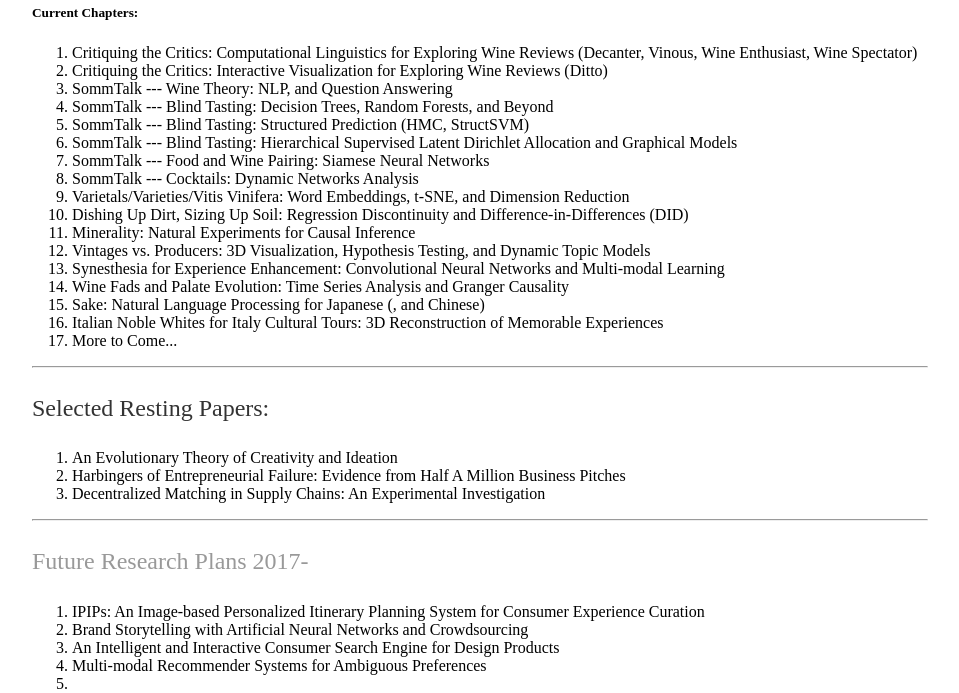
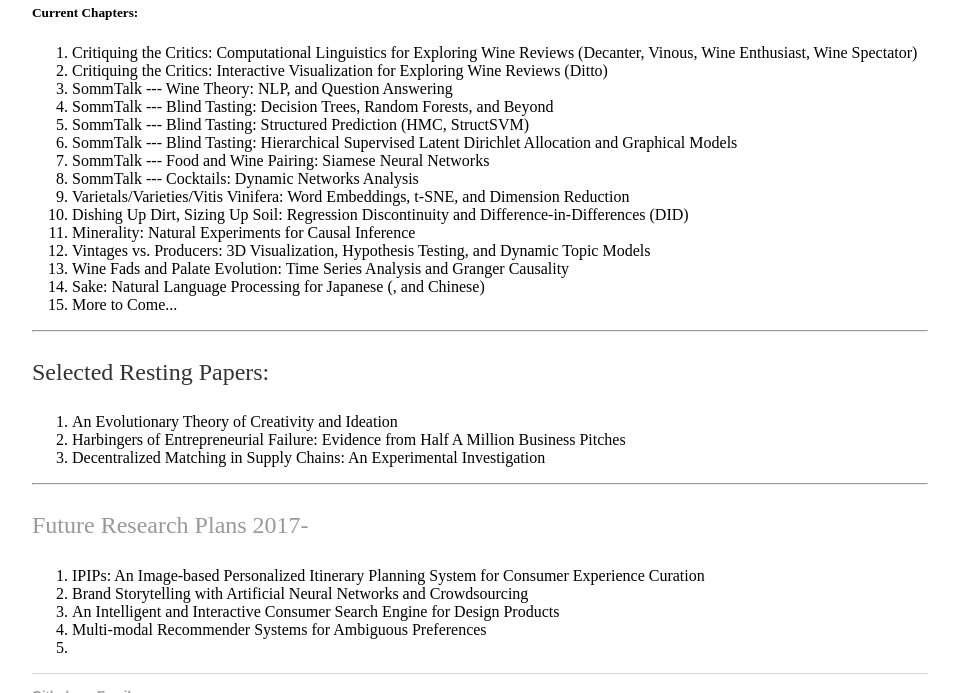
Before and after one commit to shenglih/shenglih.github.io, a Jekyll site: the page built from research/index.html, in a window 1280 px wide and 900 px high, scrolled down 2078 px, cut to the strip 0-693 px from the top of the window. Shown: the whole strip, without its empty margins (160-1119 px from the left). Built offline with Jekyll 4.4.1, drawn with Linux system fonts in a browser that asks for light colours.

Commit message:
Update index.html

```diff
--- a/research/index.html
+++ b/research/index.html
@@ -119,10 +119,11 @@
 	<li>Dishing Up Dirt, Sizing Up Soil: Regression Discontinuity and Difference-in-Differences (DID) </li>
 	<li>Minerality: Natural Experiments for Causal Inference </li>
 	<li>Vintages vs. Producers: 3D Visualization, Hypothesis Testing, and Dynamic Topic Models</li>
-	<li>Synesthesia for Experience Enhancement: Convolutional Neural Networks and Multi-modal Learning</li>
+	<!--<li>Synesthesia for Experience Enhancement: Convolutional Neural Networks and Multi-modal Learning</li>-->
 	<li>Wine Fads and Palate Evolution: Time Series Analysis and Granger Causality </li>
 	<li>Sake: Natural Language Processing for Japanese (, and Chinese) </li>
-	<li>Italian Noble Whites for Italy Cultural Tours: 3D Reconstruction of Memorable Experiences </li>
+	<!--<li>Italian Noble Whites for Italy Cultural Tours: 3D Reconstruction of Memorable Experiences </li>
+-->
 	<li> More to Come...</li>
 	</ol>
 	<hr>
```
